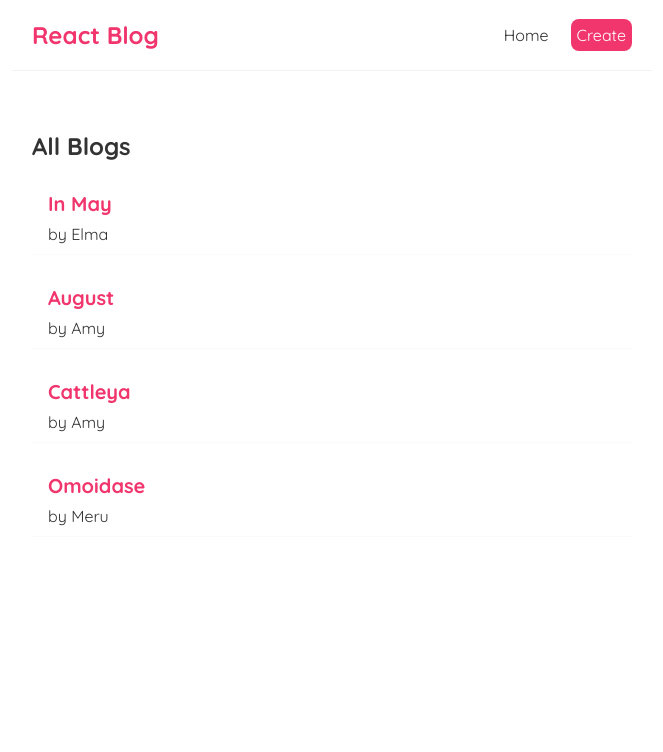
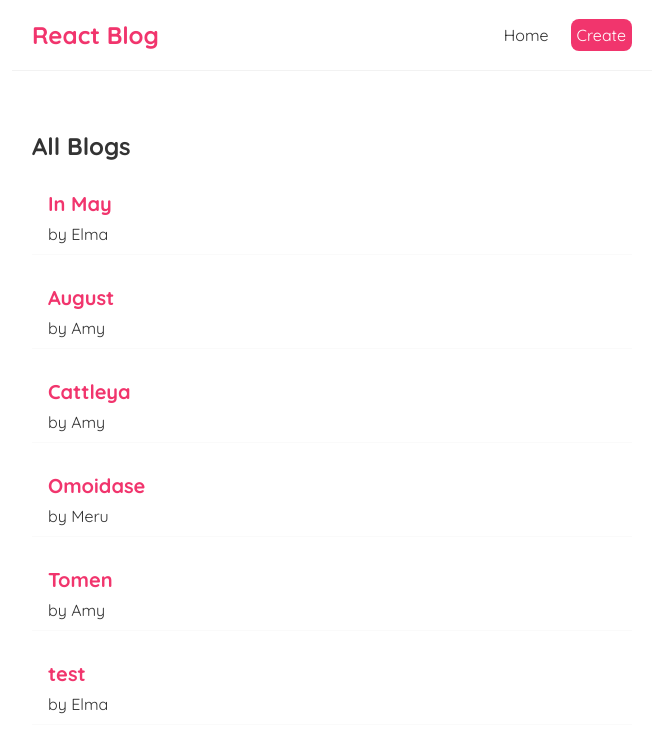
Before and after one commit to VeyGudTek/Blog_Test, a React (Create React App) app: page / in a window 1280 px wide. Shown: the top 752 px of the page, without its empty margins (308-971 px from the left). Built offline with nearby package versions, Linux system fonts and the light colour scheme; data requests are answered from the project's data file.

Commit message:
Redirect User back to Home after Create

```diff
--- a/data/db.json
+++ b/data/db.json
@@ -23,6 +23,18 @@
       "title": "Omoidase",
       "body": "I can't remember",
       "author": "Meru"
+    },
+    {
+      "id": "0795",
+      "title": "Tomen",
+      "body": "Walk",
+      "author": "Amy"
+    },
+    {
+      "id": "848c",
+      "title": "test",
+      "body": "omaoeij",
+      "author": "Elma"
     }
   ]
 }
--- a/src/Create.js
+++ b/src/Create.js
@@ -1,10 +1,12 @@
 import { useState } from "react"
+import { useHistory } from "react-router-dom/cjs/react-router-dom.min"
 
 const Create = () => {
     const [title, setTitle] = useState("")
     const [body, setBody] = useState("")
     const [author, setAuthor] = useState("Elma")
     const [isLoading, setIsLoading] = useState(false)
+    const history = useHistory()
 
     const handleSubmit = (e) => {
         e.preventDefault()
@@ -17,8 +19,8 @@ const Create = () => {
             headers: {'Content-Type': 'application/json'},
             body: JSON.stringify(blog)
         }).then((res) => {
-            console.log(res)
             setIsLoading(false)
+            history.push('/')
         })
     }
 
```
